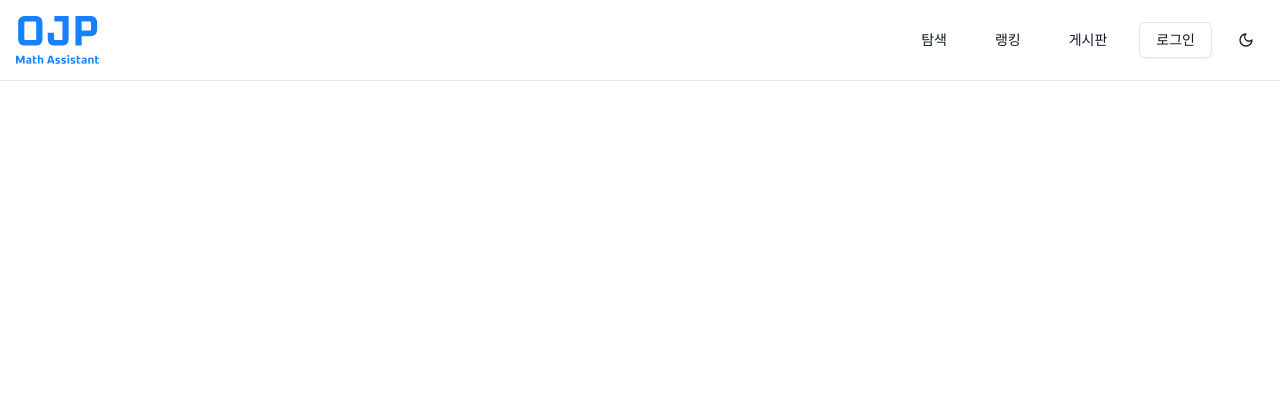
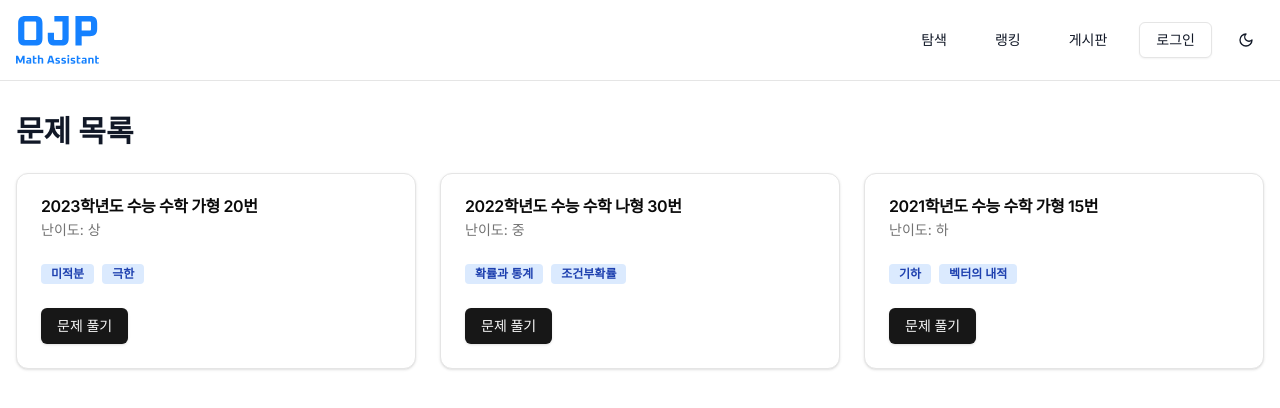
Before and after one commit to reo91004/OJP-Client, a Next.js app: page /problems in a window 1280 px wide. Shown: the top 408 px of the page. Built offline with nearby package versions, Linux system fonts and the light colour scheme.

Commit message:
Update page.tsx

```diff
--- a/src/app/problems/page.tsx
+++ b/src/app/problems/page.tsx
@@ -34,9 +34,34 @@ const problems = [
 export default function ProblemsPage() {
   return (
     <div>
-    <section className='text-center'>
-
-    </section>
+      <h1 className='text-3xl font-bold mb-6'>문제 목록</h1>
+      <div className='grid md:grid-cols-2 lg:grid-cols-3 gap-6'>
+        {problems.map((problem) => (
+          <Card key={problem.id}>
+            <CardHeader>
+              <CardTitle>{problem.title}</CardTitle>
+              <CardDescription>난이도: {problem.difficulty}</CardDescription>
+            </CardHeader>
+            <CardContent>
+              <div className='flex flex-wrap gap-2'>
+                {problem.tags.map((tag) => (
+                  <span
+                    key={tag}
+                    className='bg-blue-100 text-blue-800 text-xs font-semibold px-2.5 py-0.5 rounded'
+                  >
+                    {tag}
+                  </span>
+                ))}
+              </div>
+            </CardContent>
+            <CardFooter>
+              <Link href={`/problems/${problem.id}`}>
+                <Button>문제 풀기</Button>
+              </Link>
+            </CardFooter>
+          </Card>
+        ))}
+      </div>
     </div>
   );
 }
```
